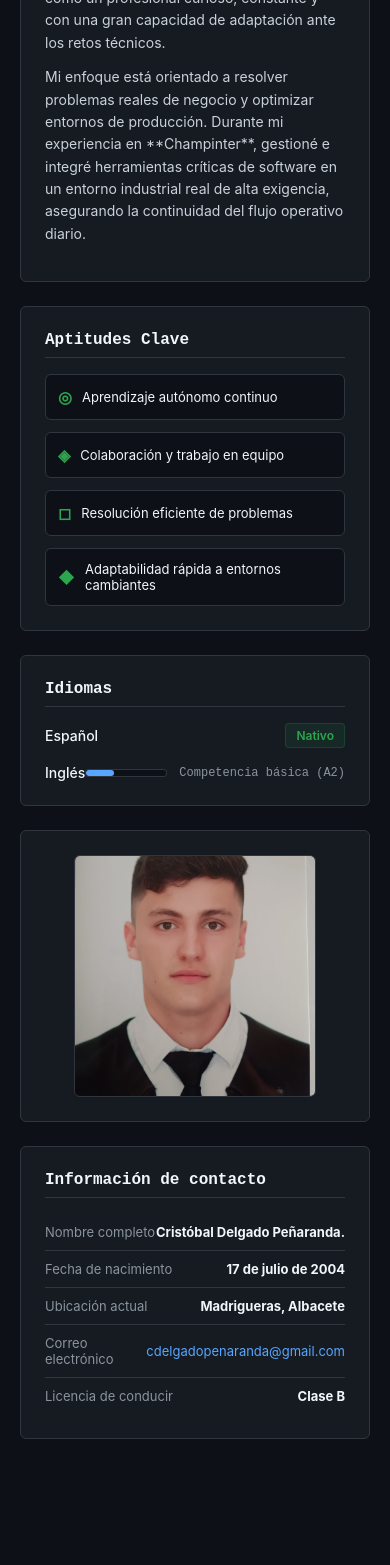
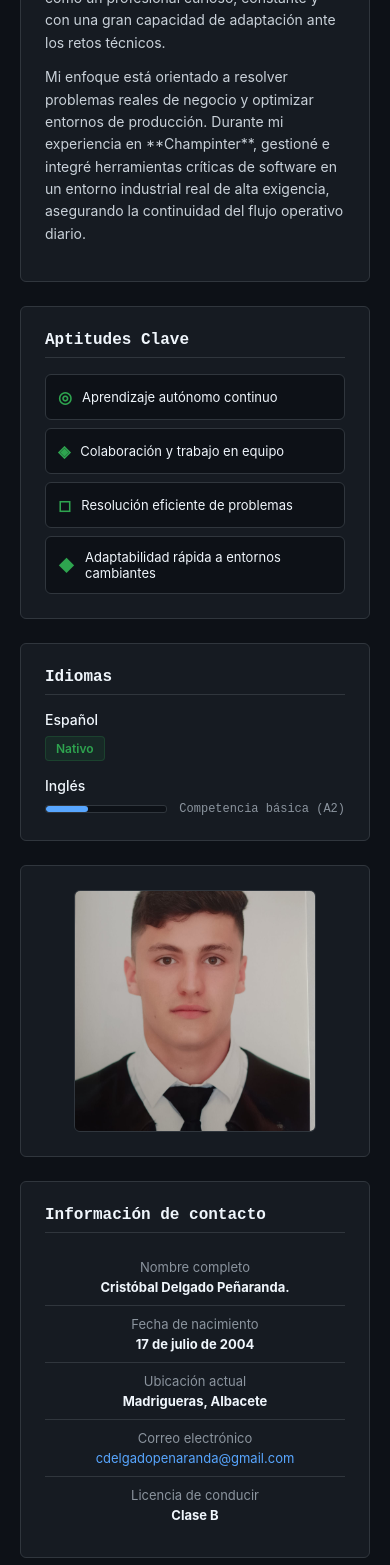
Before and after one commit to cristobaldp/Portfoliio-CristobalDelgado, a React (Vite) app: page /about in a window 390 px wide. Shown: the part 432-1997 px from the top of the page. Before the commit the page ends 1901 px from the top, so only its background shows below. Built offline with nearby package versions, Linux system fonts and the light colour scheme.

Commit message:
Modificacion CSS responsive

```diff
--- a/src/pages/About.css
+++ b/src/pages/About.css
@@ -291,3 +291,49 @@
   margin: 0 12px;
   font-weight: bold;
 }
+
+/* ==========================================================================
+   MEJORAS RESPONSIVE PARA DISPOSITIVOS MÓVILES (NUEVO)
+   ========================================================================= */
+@media (max-width: 576px) {
+  /* Reducimos el padding general de los paneles para ganar espacio en pantalla */
+  .about-card-panel {
+    padding: 16px;
+  }
+
+  /* Los datos personales pasan a estar uno debajo del otro si no caben en línea */
+  .custom-data-list li {
+    flex-direction: column;
+    gap: 4px;
+    align-items: flex-start;
+  }
+
+  /* En la sección de idiomas, separamos la barra y el nivel abajo para evitar que colapsen */
+  .custom-lang-row {
+    flex-direction: column;
+    align-items: flex-start;
+    gap: 8px;
+  }
+
+  .custom-lang-bar-container {
+    max-width: 100%;
+    width: 100%;
+  }
+
+  /* Aseguramos que la cuadrícula de aptitudes baje a 1 columna en pantallas muy pequeñas */
+  .custom-traits-grid {
+    grid-template-columns: 1fr;
+    gap: 8px;
+  }
+
+  /* Centramos horizontalmente los botones de las pestañas en móvil para mejor ergonomía táctil */
+  .skills-horizontal-tabs {
+    justify-content: center;
+    gap: 10px; /* Un poco más de espacio para no fallar el clic */
+  }
+
+  /* Ajustamos el separador de tecnologías en línea para que no rompa el diseño */
+  .skill-inline-separator {
+    margin: 0 8px;
+  }
+}
```
